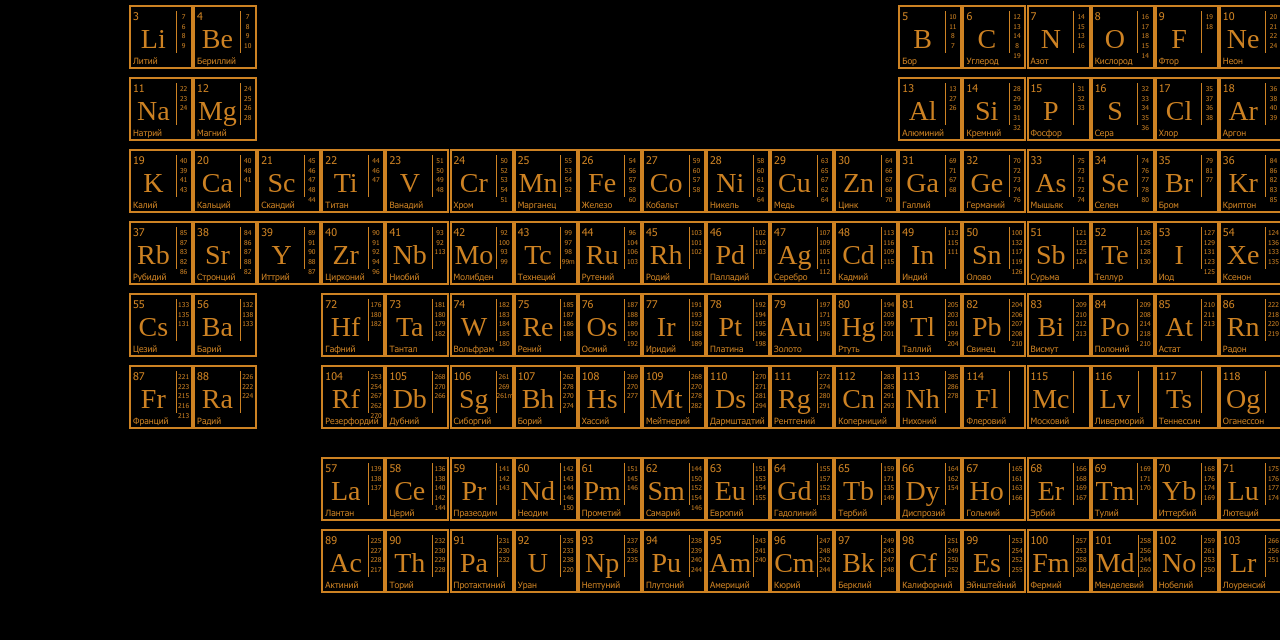
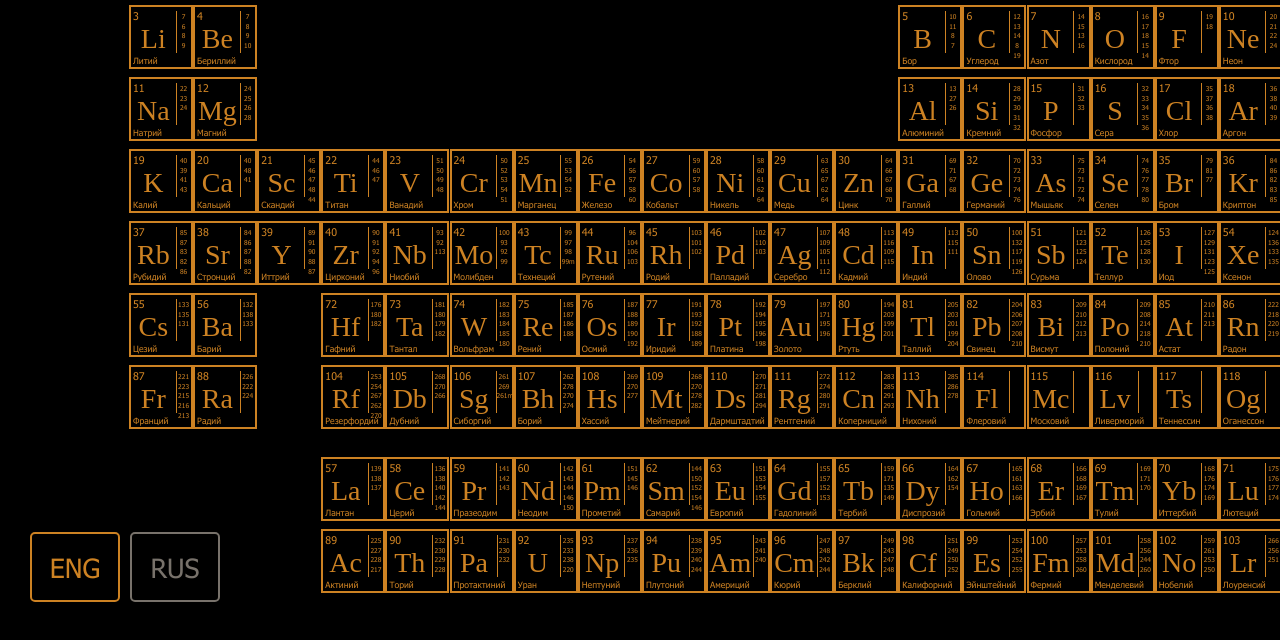
Before and after one commit to TechnoVoyage/mendeleev-table, a website: page index.html in a window 1280 px wide. Shown: the part 168-808 px from the top of the page. Drawn offline with nearby package versions, Linux system fonts and the light colour scheme.

Commit message:
eng lang

```diff
--- a/const.js
+++ b/const.js
@@ -11,125 +11,126 @@ table_element_rel = [
   ]
 
   element_names = {
-    1: ['H', 'Водород'],
-  2: ['He', 'Гелий'],
-  3: ['Li', 'Литий'],
-  4: ['Be', 'Бериллий'],
-  5: ['B', 'Бор'],
-  6: ['C', 'Углерод'],
-  7: ['N', 'Азот'],
-  8: ['O', 'Кислород'],
-  9: ['F', 'Фтор'],
-  10: ['Ne', 'Неон'],
-  11: ['Na', 'Натрий'],
-  12: ['Mg', 'Магний'],
-  13: ['Al', 'Алюминий'],
-  14: ['Si', 'Кремний'],
-  15: ['P', 'Фосфор'],
-  16: ['S', 'Сера'],
-  17: ['Cl', 'Хлор'],
-  18: ['Ar', 'Аргон'],
-  19: ['K', 'Калий'],
-  20: ['Ca', 'Кальций'],
-  21: ['Sc', 'Скандий'],
-  22: ['Ti', 'Титан'],
-  23: ['V', 'Ванадий'],
-  24: ['Cr', 'Хром'],
-  25: ['Mn', 'Марганец'],
-  26: ['Fe', 'Железо'],
-  27: ['Co', 'Кобальт'],
-  28: ['Ni', 'Никель'],
-  29: ['Cu', 'Медь'],
-  30: ['Zn', 'Цинк'],
-  31: ['Ga', 'Галлий'],
-  32: ['Ge', 'Германий'],
-  33: ['As', 'Мышьяк'],
-  34: ['Se', 'Селен'],
-  35: ['Br', 'Бром'],
-  36: ['Kr', 'Криптон'],
-  37: ['Rb', 'Рубидий'],
-  38: ['Sr', 'Стронций'],
-  39: ['Y', 'Иттрий'],
-  40: ['Zr', 'Цирконий'],
-  41: ['Nb', 'Ниобий'],
-  42: ['Mo', 'Молибден'],
-  43: ['Tc', 'Технеций'],
-  44: ['Ru', 'Рутений'],
-  45: ['Rh', 'Родий'],
-  46: ['Pd', 'Палладий'],
-  47: ['Ag', 'Серебро'],
-  48: ['Cd', 'Кадмий'],
-  49: ['In', 'Индий'],
-  50: ['Sn', 'Олово'],
-  51: ['Sb', 'Сурьма'],
-  52: ['Te', 'Теллур'],
-  53: ['I', 'Иод'],
-  54: ['Xe', 'Ксенон'],
-  55: ['Cs', 'Цезий'],
-  56: ['Ba', 'Барий'],
-  57: ['La', 'Лантан'],
-  58: ['Ce', 'Церий'],
-  59: ['Pr', 'Празеодим'],
-  60: ['Nd', 'Неодим'],
-  61: ['Pm', 'Прометий'],
-  62: ['Sm', 'Самарий'],
-  63: ['Eu', 'Европий'],
-  64: ['Gd', 'Гадолиний'],
-  65: ['Tb', 'Тербий'],
-  66: ['Dy', 'Диспрозий'],
-  67: ['Ho', 'Гольмий'],
-  68: ['Er', 'Эрбий'],
-  69: ['Tm', 'Тулий'],
-  70: ['Yb', 'Иттербий'],
-  71: ['Lu', 'Лютеций'],
-  72: ['Hf', 'Гафний'],
-  73: ['Ta', 'Тантал'],
-  74: ['W', 'Вольфрам'],
-  75: ['Re', 'Рений'],
-  76: ['Os', 'Осмий'],
-  77: ['Ir', 'Иридий'],
-  78: ['Pt', 'Платина'],
-  79: ['Au', 'Золото'],
-  80: ['Hg', 'Ртуть'],
-  81: ['Tl', 'Таллий'],
-  82: ['Pb', 'Свинец'],
-  83: ['Bi', 'Висмут'],
-  84: ['Po', 'Полоний'],
-  85: ['At', 'Астат'],
-  86: ['Rn', 'Радон'],
-  87: ['Fr', 'Франций'],
-  88: ['Ra', 'Радий'],
-  89: ['Ac', 'Актиний'],
-  90: ['Th', 'Торий'],
-  91: ['Pa', 'Протактиний'],
-  92: ['U', 'Уран'],
-  93: ['Np', 'Нептуний'],
-  94: ['Pu', 'Плутоний'],
-  95: ['Am', 'Америций'],
-  96: ['Cm', 'Кюрий'],
-  97: ['Bk', 'Берклий'],
-  98: ['Cf', 'Калифорний'],
-  99: ['Es', 'Эйнштейний'],
-  100: ['Fm', 'Фермий'],
-  101: ['Md', 'Менделевий'],
-  102: ['No', 'Нобелий'],
-  103: ['Lr', 'Лоуренсий'],
-  104: ['Rf', 'Резерфордий'],
-  105: ['Db', 'Дубний'],
-  106: ['Sg', 'Сиборгий'],
-  107: ['Bh', 'Борий'],
-  108: ['Hs', 'Хассий'],
-  109: ['Mt', 'Мейтнерий'],
-  110: ['Ds', 'Дармштадтий'],
-  111: ['Rg', 'Рентгений'],
-  112: ['Cn', 'Коперниций'],
-  113: ['Nh', 'Нихоний'],
-  114: ['Fl', 'Флеровий'],
-  115: ['Mc', 'Московий'],
-  116: ['Lv', 'Ливерморий'],
-  117: ['Ts', 'Теннессин'],
-  118: ['Og', 'Оганессон'],
-  }
+    1: ['H', 'Водород', 'Hydrogen'],
+    2: ['He', 'Гелий', 'Helium'],
+    3: ['Li', 'Литий','Lithium'],
+    4: ['Be', 'Бериллий', 'Beryllium'],
+    5: ['B', 'Бор', 'Boron'],
+    6: ['C', 'Углерод', 'Carbon'],
+    7: ['N', 'Азот', 'Nitrogen'],
+    8: ['O', 'Кислород', 'Oxygen'],
+    9: ['F', 'Фтор', 'Fluorine'],
+    10: ['Ne', 'Неон', 'Neon'],
+    11: ['Na', 'Натрий', 'Sodium'],
+    12: ['Mg', 'Магний', 'Magnesium'],
+    13: ['Al', 'Алюминий', 'Aluminium'],
+    14: ['Si', 'Кремний', 'Silicon'],
+    15: ['P', 'Фосфор', 'Phosphorus'],
+    16: ['S', 'Сера', 'Sulfur'],
+    17: ['Cl', 'Хлор', 'Chlorine'],
+    18: ['Ar', 'Аргон', 'Argon'],
+    19: ['K', 'Калий', 'Potassium'],
+    20: ['Ca', 'Кальций', 'Calcium'],
+    21: ['Sc', 'Скандий', 'Scandium'],
+    22: ['Ti', 'Титан', 'Titanium'],
+    23: ['V', 'Ванадий', 'Vanadium'],
+    24: ['Cr', 'Хром', 'Chromium'],
+    25: ['Mn', 'Марганец', 'Manganese'],
+    26: ['Fe', 'Железо', 'Iron'],
+    27: ['Co', 'Кобальт', 'Cobalt'],
+    28: ['Ni', 'Никель', 'Nickel'],
+    29: ['Cu', 'Медь', 'Copper'],
+    30: ['Zn', 'Цинк', 'Zinc'],
+    31: ['Ga', 'Галлий', 'Gallium'],
+    32: ['Ge', 'Германий', 'Germanium'],
+    33: ['As', 'Мышьяк', 'Arsenic'],
+    34: ['Se', 'Селен', 'Selenium'],
+    35: ['Br', 'Бром', 'Bromine'],
+    36: ['Kr', 'Криптон', 'Krypton'],
+    37: ['Rb', 'Рубидий', 'Rubidium'],
+    38: ['Sr', 'Стронций', 'Strontium'],
+    39: ['Y', 'Иттрий', 'Yttrium'],
+    40: ['Zr', 'Цирконий', 'Zirconium'],
+    41: ['Nb', 'Ниобий', 'Niobium'],
+    42: ['Mo', 'Молибден', 'Molybdenum'],
+    43: ['Tc', 'Технеций', 'Technetium'],
+    44: ['Ru', 'Рутений', 'Ruthenium'],
+    45: ['Rh', 'Родий', 'Rhodium'],
+    46: ['Pd', 'Палладий', 'Palladium'],
+    47: ['Ag', 'Серебро', 'Silver'],
+    48: ['Cd', 'Кадмий', 'Cadmium'],
+    49: ['In', 'Индий', 'Indium'],
+    50: ['Sn', 'Олово', 'Tin'],
+    51: ['Sb', 'Сурьма', 'Antimony'],
+    52: ['Te', 'Теллур', 'Tellurium'],
+    53: ['I', 'Иод', 'Iodine'],
+    54: ['Xe', 'Ксенон', 'Xenon'],
+    55: ['Cs', 'Цезий', 'Cesium'],
+    56: ['Ba', 'Барий', 'Barium'],
+    57: ['La', 'Лантан', 'Lanthanum'],
+    58: ['Ce', 'Церий', 'Cerium'],
+    59: ['Pr', 'Празеодим', 'Praseodymium'],
+    60: ['Nd', 'Неодим', 'Neodymium'],
+    61: ['Pm', 'Прометий', 'Promethium'],
+    62: ['Sm', 'Самарий', 'Samarium'],
+    63: ['Eu', 'Европий', 'Europium'],
+    64: ['Gd', 'Гадолиний', 'Gadolinium'],
+    65: ['Tb', 'Тербий', 'Terbium'],
+    66: ['Dy', 'Диспрозий', 'Dysprosium'],
+    67: ['Ho', 'Гольмий', 'Holmium'],
+    68: ['Er', 'Эрбий', 'Erbium'],
+    69: ['Tm', 'Тулий', 'Thulium'],
+    70: ['Yb', 'Иттербий', 'Ytterbium'],
+    71: ['Lu', 'Лютеций', 'Lutetium'],
+    72: ['Hf', 'Гафний', 'Hafnium'],
+    73: ['Ta', 'Тантал', 'Tantalum'],
+    74: ['W', 'Вольфрам', 'Tungsten'],
+    75: ['Re', 'Рений', 'Rhenium'],
+    76: ['Os', 'Осмий', 'Osmium'],
+    77: ['Ir', 'Иридий', 'Iridium'],
+    78: ['Pt', 'Платина', 'Platinum'],
+    79: ['Au', 'Золото', 'Gold'],
+    80: ['Hg', 'Ртуть', 'Mercury'],
+    81: ['Tl', 'Таллий', 'Thallium'],
+    82: ['Pb', 'Свинец', 'Lead'],
+    83: ['Bi', 'Висмут', 'Bismuth'],
+    84: ['Po', 'Полоний', 'Polonium'],
+    85: ['At', 'Астат', 'Astatine'],
+    86: ['Rn', 'Радон', 'Radon'],
+    87: ['Fr', 'Франций', 'Francium'],
+    88: ['Ra', 'Радий', 'Radium'],
+    89: ['Ac', 'Актиний', 'Actinium'],
+    90: ['Th', 'Торий', 'Thorium'],
+    91: ['Pa', 'Протактиний', 'Protactinium'],
+    92: ['U', 'Уран', 'Uranium'],
+    93: ['Np', 'Нептуний', 'Neptunium'],
+    94: ['Pu', 'Плутоний', 'Plutonium'],
+    95: ['Am', 'Америций', 'Americium'],
+    96: ['Cm', 'Кюрий', 'Curium'],
+    97: ['Bk', 'Берклий', 'Berkelium'],
+    98: ['Cf', 'Калифорний', 'Californium'],
+    99: ['Es', 'Эйнштейний', 'Einsteinium'],
+    100: ['Fm', 'Фермий','Fermium'],
+    101: ['Md', 'Менделевий', 'Mendelevium'],
+    102: ['No', 'Нобелий', 'Nobelium'],
+    103: ['Lr', 'Лоуренсий', 'Lawrencium'],
+    104: ['Rf', 'Резерфордий', 'Rutherfordium'],
+    105: ['Db', 'Дубний', 'Dubnium'],
+    106: ['Sg', 'Сиборгий', 'Seaborgium'],
+    107: ['Bh', 'Борий', 'Bohrium'],
+    108: ['Hs', 'Хассий', 'Hassium'],
+    109: ['Mt', 'Мейтнерий', 'Meitnerium'],
+    110: ['Ds', 'Дармштадтий', 'Darmstadtium'],
+    111: ['Rg', 'Рентгений', 'Roentgenium'],
+    112: ['Cn', 'Коперниций', 'Copernicium'],
+    113: ['Nh', 'Нихоний', 'Nihonium'],
+    114: ['Fl', 'Флеровий', 'Flerovium'],
+    115: ['Mc', 'Московий', 'Moscovium'],
+    116: ['Lv', 'Ливерморий', 'Livermorium'],
+    117: ['Ts', 'Теннессин', 'Tennessine'],
+    118: ['Og', 'Оганессон', 'Oganesson'],
+}
+
 
 element_isotopes = {
   1: [1, 2, 3],
@@ -173,7 +174,7 @@ element_isotopes = {
 39: [89, 91, 90, 88, 87],
 40: [90, 91, 92, 94, 96],
 41: [93, 92, 113],
-42: [92, 100, 93, 99],
+42: [100, 93, 92, 99],
 43: [99, 97, 98, "99m"],
 44: [96, 104, 106, 103],
 45: [103, 101, 102],
--- a/index.html
+++ b/index.html
@@ -29,6 +29,12 @@
       onclick=continue_iso()>Продолжить</button>
   </div>
 
+  <button class="language_button" id="btn-eng" onclick=change_language(1)>
+    ENG
+  </button>
+  <button class="language_button" id="btn-rus" onclick=change_language(2)>
+    RUS
+  </button>
 
   <div class="touchscreen" id="touchscreen1"></div>
   <div class="touchscreen" id="touchscreen2"></div>
--- a/main.js
+++ b/main.js
@@ -11,8 +11,24 @@ var clicked = false
 var tableWebSocket = new WebSocket("ws://127.0.0.1:8000")
 var iso_text = "test"
 var getText = false
+const urlParams = new URLSearchParams(window.location.search);
+const myParam = urlParams.get('lang');
+var language;
+if(!myParam) language = "ru";
+else language = myParam;
 
+if (language == "ru") {
+  document.getElementById("continue-new-particle").textContent="Продолжить"
+  document.getElementById("main-header").textContent="Таблица Менделеева"
+  document.getElementById("btn-rus").disabled = true
 
+} else {
+  document.getElementById("continue-new-particle").textContent="Continue"
+  document.getElementById("main-header").textContent="Mendeleev Table"
+  document.getElementById("btn-eng").disabled = true
+}
+
+console.log(language)
 function hexToRgb(hex) {
   return {
     r: parseInt(hex.slice(1, 3), 16),
@@ -33,6 +49,8 @@ document.getElementById('touchscreen2').onclick = function () {
 function dim_table(id) {
   document.getElementById('touchscreen1').style.visibility = "visible";
   document.getElementById('main-header').style.opacity = "0.2";
+  document.getElementById('btn-eng').style.opacity = "0.2";
+  document.getElementById('btn-rus').style.opacity = "0.2";
   for (var i = 1; i <= 118; ++i) {
     if (i != id) {
       element = document.getElementById(`element-${i}`)
@@ -54,6 +72,8 @@ function dim_table(id) {
 function highlight_table(id) {
   document.getElementById('touchscreen1').style.visibility = "hidden";
   document.getElementById('main-header').style.opacity = "1";
+  document.getElementById('btn-eng').style.opacity = "1";
+  document.getElementById('btn-rus').style.opacity = "1";
   for (var i = 1; i <= 118; ++i) {
     if (i != id) {
       element = document.getElementById(`element-${i}`)
@@ -148,6 +168,8 @@ function blur_all_elements(serial, q) {
     }
     else document.getElementById(`element-${id}`).style.filter = "blur(5px)";
   }
+  document.getElementById('btn-eng').style.filter = "blur(5px)";
+  document.getElementById('btn-rus').style.filter = "blur(5px)";
 }
 function unblur_all_elements() {
   document.getElementById('main-header').style.filter = "none"
@@ -158,6 +180,8 @@ function unblur_all_elements() {
       document.getElementById(`element-${serial_chosen}-${element_isotopes[serial_chosen][i]}`).style.filter = "none";
     }
   }
+  document.getElementById('btn-eng').style.filter = "none";
+  document.getElementById('btn-rus').style.filter = "none";
 }
 
 text = anime({
@@ -197,8 +221,8 @@ function show_isotope(q, serial) {
     document.getElementById(`element-${serial}-${element_isotopes[serial][q]}`).style.pointerEvents = "none";
   }
   getText = false
-  if(q != -1) tableWebSocket.send(`text ${serial} ${element_isotopes[serial][q]}`)
-  else tableWebSocket.send(`text ${serial} 0`)
+  if(q != -1) tableWebSocket.send(`text ${serial} ${element_isotopes[serial][q]} ${language}`)
+  else tableWebSocket.send(`text ${serial} 0 ${language}`)
   setInterval(() => {document.getElementById('text').textContent = iso_text}, 100)
 
 
@@ -304,6 +328,7 @@ for (var i = 0; i < 9; ++i) {
 
     if (serial < 114 || serial > 118){
       for (var q = 0; q < element_isotopes[serial].length; ++q) {
+        if (language == "ru") {
           document.getElementById(`element-${serial}`).innerHTML += `
           <div class="table-element-isotope" onclick=show_isotope(${q},"${serial}") id="element-${serial}-${element_isotopes[serial][q]}" style="color: ${color}; border-color: ${color}">
             <div class='table-element-left-space'>
@@ -317,12 +342,27 @@ for (var i = 0; i < 9; ++i) {
             </div>
           </div>
           `
+        } else {
+          document.getElementById(`element-${serial}`).innerHTML += `
+          <div class="table-element-isotope" onclick=show_isotope(${q},"${serial}") id="element-${serial}-${element_isotopes[serial][q]}" style="color: ${color}; border-color: ${color}">
+            <div class='table-element-left-space'>
+              <p class='table-element-serial'>${serial}</p>
+              <p class='table-element-name'>${element_names[serial][0]}</p>
+              <p class='table-element-name-full'>${element_names[serial][2]}</p>
+            </div>
+            <div class='table-element-dividing-line' style="background-color: ${color}"></div>
+            <div class='table-element-right-space'>
+              <p class='table-element-isotope-num'>${element_isotopes[serial][q]}</p>
+            </div>
+          </div>
+          `
+        }
       }
 
     }
 
     onclickf = `onclick=show_isotopes_around_element("${serial}")`;
-
+    if (language == "ru") {
       document.getElementById(`element-${serial}`).innerHTML += `
       <div class="table-element-main" ${onclickf} style="border-color: ${color}; color: ${color}" id="element-main-${serial}">
         <div class='table-element-left-space'>
@@ -336,6 +376,23 @@ for (var i = 0; i < 9; ++i) {
         </div>
       </div>
     `
+    }
+    else {
+      document.getElementById(`element-${serial}`).innerHTML += `
+      <div class="table-element-main" ${onclickf} style="border-color: ${color}; color: ${color}" id="element-main-${serial}">
+        <div class='table-element-left-space'>
+          <p class='table-element-serial'>${serial}</p>
+          <p class='table-element-name'>${element_names[serial][0]}</p>
+          <p class='table-element-name-full'>${element_names[serial][2]}</p>
+        </div>
+        <div class='table-element-dividing-line' style="background-color: ${color}"></div>
+        <div class='table-element-right-space' id='element-${serial}-isotopes-space'>
+
+        </div>
+      </div>
+    `
+    }
+
     for (var q = 0; q < element_isotopes[serial].length; ++q) {
       document.getElementById(`element-${serial}-isotopes-space`).innerHTML +=
         `<p class='table-element-isotope-num'>${element_isotopes[serial][q]}</p>`
@@ -369,10 +426,21 @@ tableWebSocket.onopen = function(e) {
 function clear() {
   console.log("clearing")
   tableWebSocket.send("-1")
-  location.reload()
+  window.location.href = window.location.pathname+`?lang=${language}`
 }
 let refreshTimeout = setInterval(() => clear(), 60000);
 document.getElementsByTagName("body")[0].addEventListener("click", function () {
   clearInterval(refreshTimeout)
   refreshTimeout = setInterval(() => clear(), 60000);
 })
+
+function change_language(num) {
+  if(num == 1) {
+    language = "en"
+  }
+  if(num ==2) {
+    language = "ru"
+  }
+
+  clear()
+}
--- a/server.js
+++ b/server.js
@@ -105,7 +105,8 @@ wss.on('connection', function connection(ws) {
     } else {
       var elem = data[1];
       var iso = data[2]
-      fs.readFile(`${flash_path}/${elem}/${iso}.txt`, "utf8", (err, data) => {
+      var lang = data[3]
+      fs.readFile(`${flash_path}/${lang}/${elem}/${iso}.txt`, "utf8", (err, data) => {
         if (!err) {
           ws.send(data)
         } else {
--- a/style.css
+++ b/style.css
@@ -195,3 +195,31 @@ title {
     color: grey;
 
 }
+.language_button {
+    font-family: 'Tahoma';
+    font-size: 20pt;
+    background-color: #000000;
+    border-style: solid;
+    border-color: #CD8223;
+    color: #CD8223;
+    border-radius: 5px;
+    z-index: -1;
+}
+.language_button:disabled {
+    border-color: #78726b;
+    color: #78726b;
+}
+#btn-eng {
+    width: 90px;
+    height: 70px;
+    position: absolute;
+    bottom: 30px;
+    left: 30px
+}
+#btn-rus {
+    width: 90px;
+    height: 70px;
+    position: absolute;
+    bottom: 30px;
+    left: 130px;
+}
```
Lines whose indentation alone changed are shown as unchanged.
